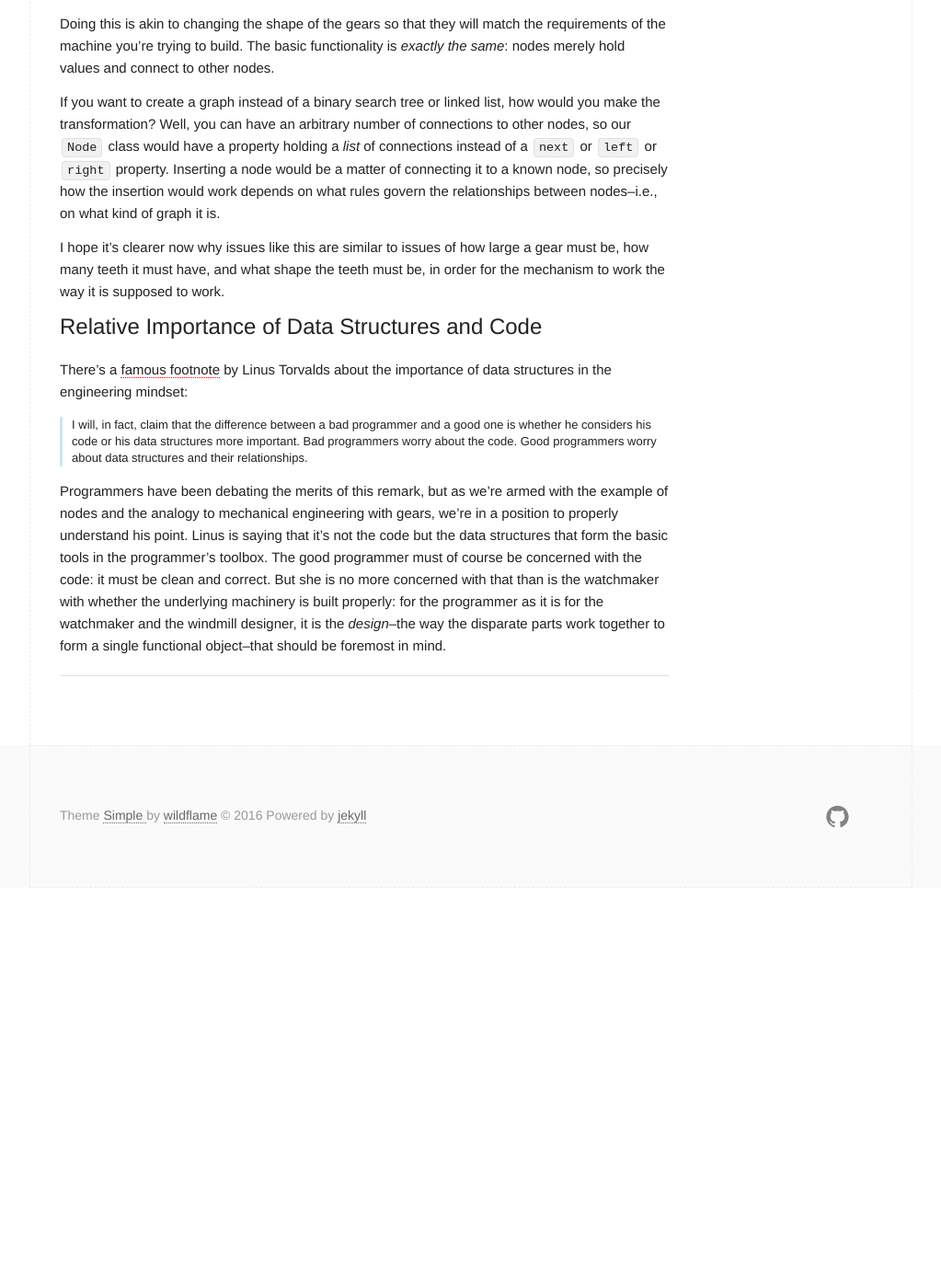
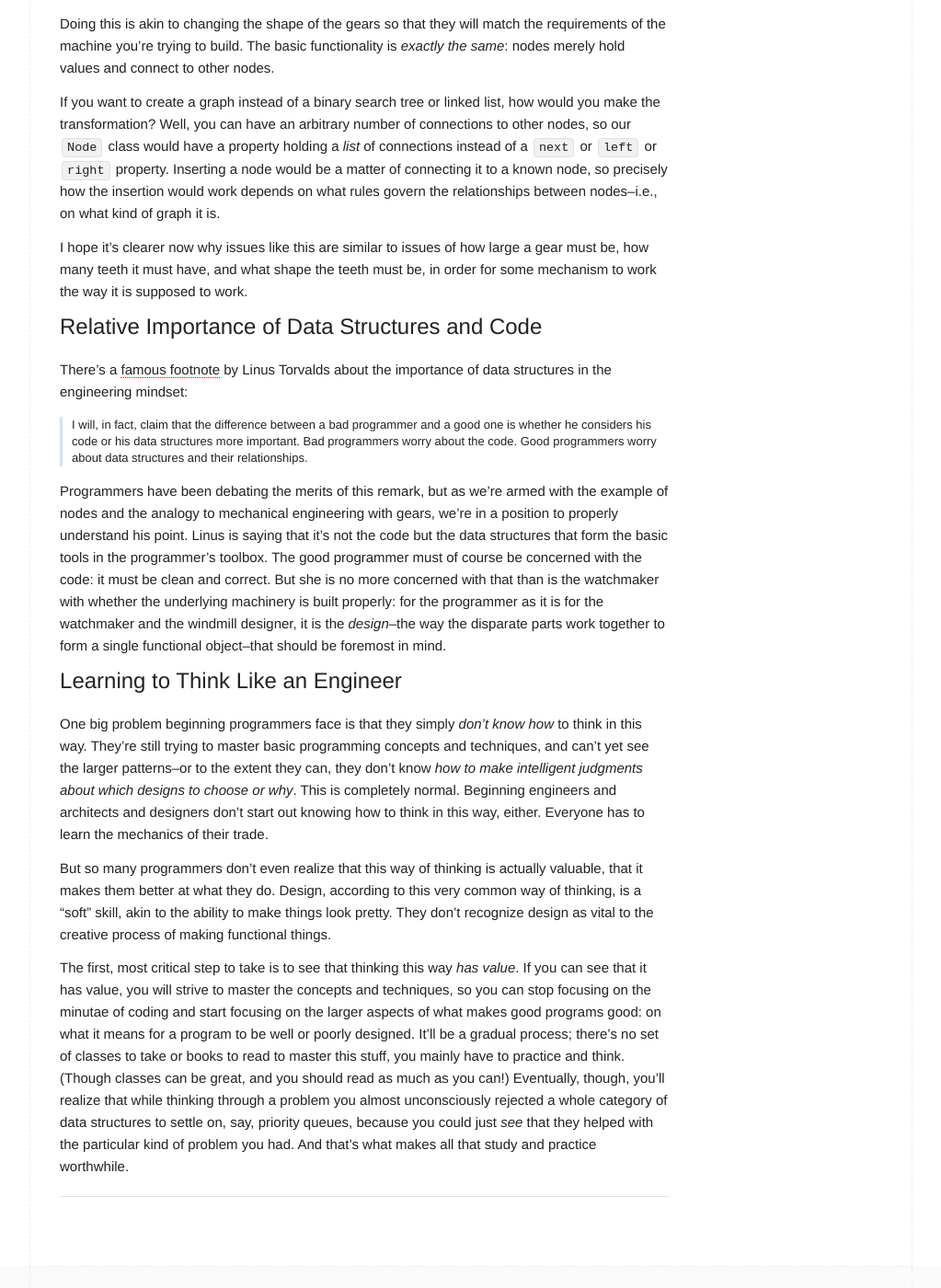
Before and after one commit to adamvinueza/adamvinueza.github.io, a Jekyll site: the page built from _posts/2019-05-02-my-god-full-of-nodes.md, in a window 1280 px wide and 1400 px high, scrolled down 3580 px. Shown: the whole window at 92% size, without its empty margins (128-1151 px from the left). Built offline with Jekyll 4.4.1, drawn with Linux system fonts in a browser that asks for light colours; before the commit the page ends 4545 px from its top, so only the background shows below that.

Commit message:
Added a conclusion

```diff
--- a/_posts/2019-05-02-my-god-full-of-nodes.md
+++ b/_posts/2019-05-02-my-god-full-of-nodes.md
@@ -179,7 +179,7 @@ relationships between nodes--i.e., on what kind of graph it is.
 
 I hope it's clearer now why issues like this are similar to issues of how large
 a gear must be, how many teeth it must have, and what shape the teeth must be,
-in order for the mechanism to work the way it is supposed to work.
+in order for some mechanism to work the way it is supposed to work.
 
 # Relative Importance of Data Structures and Code
 
@@ -200,3 +200,32 @@ is the watchmaker with whether the underlying machinery is built properly: for
 the programmer as it is for the watchmaker and the windmill designer, it is the
 _design_--the way the disparate parts work together to form a single functional
 object--that should be foremost in mind.
+
+# Learning to Think Like an Engineer
+
+One big problem beginning programmers face is that they simply _don't know how_
+to think in this way. They're still trying to master basic programming concepts
+and techniques, and can't yet see the larger patterns--or to the extent they
+can, they don't know _how to make intelligent judgments about which designs to
+choose or why_. This is completely normal. Beginning engineers and architects and designers
+don't start out knowing how to think in this way, either. Everyone has to learn
+the mechanics of their trade.
+
+But so many programmers don't even realize that this way of thinking is actually
+valuable, that it makes them better at what they do. Design, according to this
+very common way of thinking, is a "soft" skill, akin to the ability to make
+things look pretty. They don't recognize design as vital to the creative process
+of making functional things.
+
+The first, most critical step to take is to see that thinking this way _has
+value_. If you can see that it has value, you will strive to master the concepts
+and techniques, so you can stop focusing on the minutae of coding and start
+focusing on the larger aspects of what makes good programs good: on what it
+means for a program to be well or poorly designed. It'll be a gradual
+process; there's no set of classes to take or books to read to master this
+stuff, you mainly have to practice and think. (Though classes can be great, and
+you should read as much as you can!) Eventually, though, you'll realize that
+while thinking through a problem you almost unconsciously rejected a whole
+category of data structures to settle on, say, priority queues, because you
+could just _see_ that they helped with the particular kind of problem you had.
+And that's what makes all that study and practice worthwhile.
```
